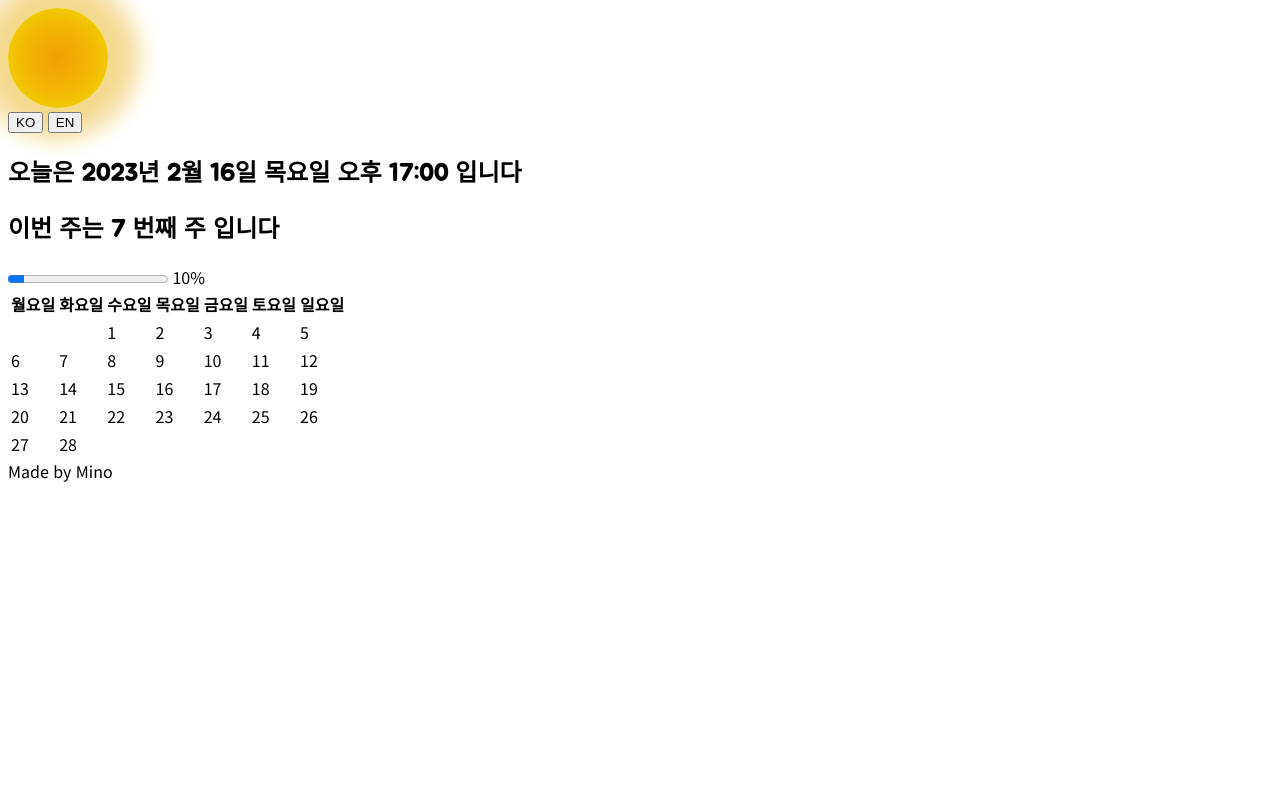
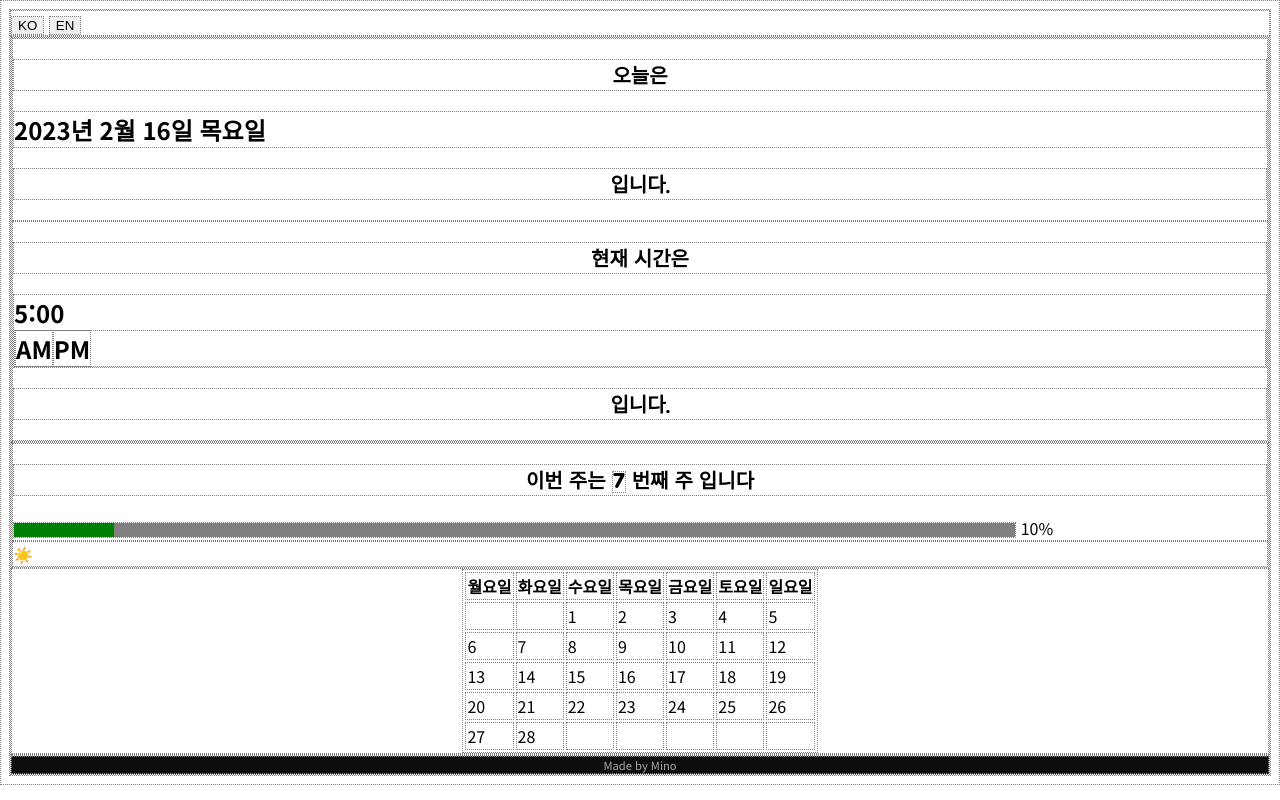
Before and after one commit to mhjang710/calendar, a plain HTML site: page index copy.html in a window 1280 px wide. Drawn offline with Linux system fonts and the light colour scheme.

Commit message:
Add js file and Modify date box

```diff
--- a/index.html
+++ b/index copy.html
@@ -13,18 +13,31 @@
   <title>Calendar</title>
 </head>
 <body>
-  <div id="sun"></div>
   <header>
     <button>KO</button>
     <button>EN</button>
   </header>
   <main>
     <section id="today_info">
-      <h1>오늘은 2023년 2월 16일 목요일 오후 17:00 입니다</h1>
+      <article id="date">
+        <h1>오늘은</h1>
+        <h2>2023년 2월 16일 목요일</h2>
+        <h1 class="end">입니다.</h1>
+      </article>
+      <article id="time_info">
+        <h1>현재 시간은</h1>
+        <h2>5:00 <div id="time"><span>AM</span><span>PM</span></div></h2>
+        <h1 class="end">입니다.</h1>
+      </article>
     </section>
-    <section id="progress_bar">
-      <h2>이번 주는 <span id="week">7</span> 번째 주 입니다</h2>
-      <progress max="100" value="10">10%</progress> 10%
+    <section id="week_and_weather">
+      <article id="this week">
+        <h1>이번 주는 <span id="week">7</span> 번째 주 입니다</h1>
+        <progress max="100" value="10">10%</progress> 10%
+      </article>
+      <article id="weather">
+        ☀️
+      </article>
     </section>
     <section id="calendar_table">
       <table>
@@ -55,7 +68,7 @@
           <td>11</td>
           <td>12</td>
         </tr>
-        <tr id="week1">
+        <tr id="week3">
           <td>13</td>
           <td>14</td>
           <td>15</td>
@@ -64,7 +77,7 @@
           <td>18</td>
           <td>19</td>
         </tr>
-        <tr id="week1">
+        <tr id="week4">
           <td>20</td>
           <td>21</td>
           <td>22</td>
@@ -73,7 +86,7 @@
           <td>25</td>
           <td>26</td>
         </tr>
-        <tr id="week1">
+        <tr id="week5">
           <td>27</td>
           <td>28</td>
           <td></td>
@@ -84,6 +97,7 @@
         </tr>
       </table>
     </section>
+    <div id="sun"></div>
     <footer>
       Made by Mino
     </footer>
--- a/style.css
+++ b/style.css
@@ -1,10 +1,80 @@
-body {font-family: 'Noto Sans KR', sans-serif;}
-h1, h2 {font-family: 'Jua', sans-serif;}
+/* Should be erased at the end!!! */
+* {
+  border: 1px dotted gray;
+}
 
-#sun {
-  width: 100px;
-  height: 100px;
+#info, #calendar {
+  border: 1px solid red;
+}
+
+/* Universal */
+body {
+  font-family: 'Noto Sans KR', sans-serif;
+  height: 100%;
+}
+
+.center {
+  display: flex;
+  justify-content: center;;
+  align-items: center;
+}
+
+/* Date Information Part */
+
+#date_info {
+  display: flex;
+  justify-content: space-evenly;
+  margin: 50px;
+}
+
+#date_info > article {
+  width: 150px;
+  height: 150px;
+  border: 4px solid #0D0D0D;
+  border-radius: 8px;
+}
+
+article > h1 {
+  font-family: 'Jua', sans-serif;
+  font-size: 20px;
+  text-align: center;
+}
+
+h1 > p {
+  margin: 0;
+}
+
+#mmdd {
+  margin-bottom: 20px;
+  font-size: 1.5em;
+}
+
+#day {
+  font-size: 1.7em;
+}
+
+/* Progress bar */
+progress {
+  width: 80%;
+}
+
+/* Calendar Part */
+table {
+  margin: 0 auto;
+}
+
+/* Footer */
+footer {
+  background-color: #0D0D0D;
+  color: #A6A6A6;
+  font-size: 0.7em;
+  text-align: center;
+}
+
+/* #sun {
+  width: 50px;
+  height: 50px;
   border-radius: 50%;
   background-image: radial-gradient(#F29F05, #F2B705, #F2E205);
   box-shadow: 0 0 25px 30px #F2D98D;
-}
+} */
```
Also changed, not shown: index.js (added, +18 -0 lines).
